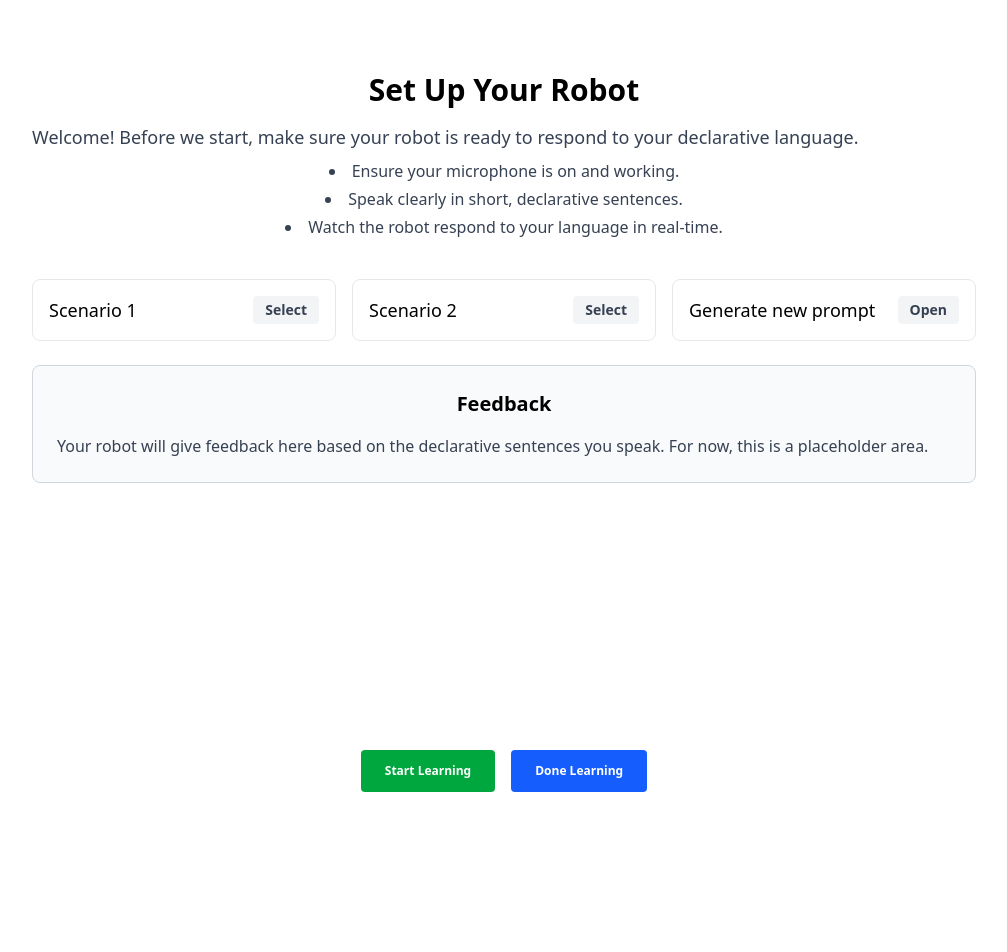
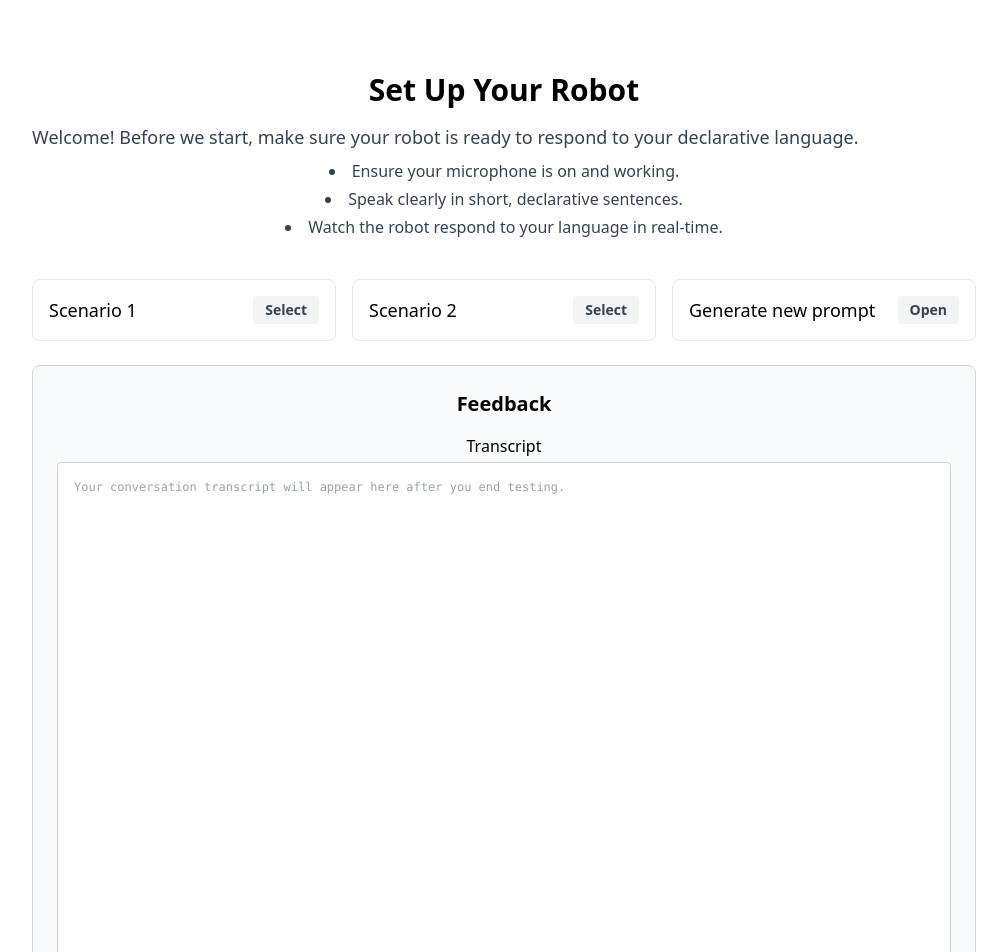
Before and after one commit to shiye-cao/Declarative-Language-Practice, a React (Vite) app in the folder interface/: page /intro in a window 1280 px wide. Shown: the top 952 px of the page, without its empty margins (136-1143 px from the left). Before the commit the page ends 864 px from the top, so only its background shows below. Built offline with nearby package versions, Linux system fonts and the light colour scheme.

Commit message:
Transcript showing up now. voice changed to women's

```diff
--- a/interface/src/components/pages/TaskIntroduction.tsx
+++ b/interface/src/components/pages/TaskIntroduction.tsx
@@ -2,7 +2,9 @@ import React, { useState } from 'react'
 import { useNavigate } from 'react-router-dom'
 //import FeedbackPrompt from '../FeedbackPrompt'
 
+
  //const feedbackProcessed = userFeedback.trim().length > 0;
+
 
 const RobotInteraction: React.FC = () => {
  const navigate = useNavigate()
@@ -18,6 +20,8 @@ const RobotInteraction: React.FC = () => {
  const [isGenerating, setIsGenerating] = useState(false);
  const [status, setStatus] = useState("");           // shows "Child listening..."
  const [robotMessage, setRobotMessage] = useState(""); // shows response from Sam
+ const [transcriptContent, setTranscriptContent] = useState("");
+ const [transcriptLoading, setTranscriptLoading] = useState(false);
 
 
  const scenarioDescriptions: Record<number, string> = {
@@ -25,13 +29,16 @@ const RobotInteraction: React.FC = () => {
    2: 'Scenario 2: Sam’s Grandma has just arrived for a visit. Grandma wants a hug from Sam. You and Sam also prepared some gifts for Grandma, a bouquet of flowers and a box of brownies, that you want Sam to give to her. '
  }
 
+
  const toggleScenario = (n: number) => {
    setSelectedScenario(prev => (prev === n ? null : n))
  }
 
+
    const handleStartLearning = async () => {
    // Step 1: show "Child listening..." immediately
    setStatus("Child listening...");
+
 
    try {
      // Step 2: call backend to initialize robot
@@ -40,11 +47,14 @@ const RobotInteraction: React.FC = () => {
        headers: { "Content-Type": "application/json" },
      });
 
+
      if (!res.ok) throw new Error("Failed to start learning");
+
 
      const data = await res.json();
      setRobotMessage(data.robotMessage || "");
      setStatus(""); // remove "Child listening" if you want
+
 
    } catch (err) {
      console.error(err);
@@ -57,6 +67,7 @@ const RobotInteraction: React.FC = () => {
    // Step 1: show "Child listening..." immediately
    setStatus("Child listening...");
 
+
    try {
      // Step 2: call backend to initialize robot
      const res = await fetch("http://localhost:8000/end-practice", {
@@ -64,11 +75,29 @@ const RobotInteraction: React.FC = () => {
        headers: { "Content-Type": "application/json" },
      });
 
+
      if (!res.ok) throw new Error("Failed to end practice");
 
+
      const data = await res.json();
-      setRobotMessage(data.robotMessage || "");
+     //setRobotMessage(data.robotMessage || "");
      setStatus(""); // remove "Child listening" if you want
+
+
+     // After ending practice, fetch latest transcript and show it in the Feedback area
+     setTranscriptLoading(true);
+     try {
+       const tRes = await fetch("http://localhost:8000/latest-transcript");
+       if (!tRes.ok) throw new Error("Failed to load latest transcript");
+       const text = await tRes.text();
+       setTranscriptContent(text);
+     } catch (tErr) {
+       console.error(tErr);
+       setTranscriptContent(`Error loading transcript. ${tErr instanceof Error ? tErr.message : tErr}`);
+     } finally {
+       setTranscriptLoading(false);
+     }
+
 
    } catch (err) {
      console.error(err);
@@ -78,6 +107,7 @@ const RobotInteraction: React.FC = () => {
 
 
    const handleGenerateScenarioPrompt = async () => {
+
 
    setIsGenerating(true);
    try {
@@ -99,6 +129,7 @@ const RobotInteraction: React.FC = () => {
  };
  //{childStatus && <p className="text-green-600 mt-2">{childStatus}</p>}
 
+
  return (
    <div className="min-h-screen p-10 bg-white max-w-5xl mx-auto flex flex-col">
      {/* Setup Instructions */}
@@ -113,6 +144,7 @@ const RobotInteraction: React.FC = () => {
          <li>Watch the robot respond to your language in real-time.</li>
        </ul>
      </section>
+
 
      {/* Row: Scenarios & Popup */}
      <section className="mb-6">
@@ -143,6 +175,7 @@ const RobotInteraction: React.FC = () => {
            )}
          </div>
 
+
          {/* Scenario 2 Card */}
          <div
            className={`w-full sm:w-1/3 border rounded-lg p-4 cursor-pointer transition-shadow ${
@@ -169,6 +202,7 @@ const RobotInteraction: React.FC = () => {
            )}
          </div>
 
+
          {/* Generate new Prompt */}
          <div
            className={`w-full sm:w-1/3 border rounded-lg p-4 transition-shadow ${
@@ -191,6 +225,7 @@ const RobotInteraction: React.FC = () => {
              </button>
            </div>
 
+
            {showGenerator && (
              <div className="mt-3">
                <label className="block text-sm text-gray-700 mb-1">Enter a brief description (optional)</label>
@@ -203,6 +238,7 @@ const RobotInteraction: React.FC = () => {
                  onClick={(e) => e.stopPropagation()}
                  onKeyDown={(e) => e.stopPropagation()}
                />
+
 
                <div className="mt-3 flex items-center gap-3">
                  <button
@@ -219,6 +255,7 @@ const RobotInteraction: React.FC = () => {
                    {isGenerating ? 'Generating...' : 'Generate'}
                  </button>
 
+
                  <button
                    onClick={(e) => { e.stopPropagation(); setGeneratorInput(''); setGeneratedPrompt(null) }}
                    className="px-3 py-2 bg-gray-100 text-gray-800 rounded hover:bg-gray-200 text-sm"
@@ -227,6 +264,7 @@ const RobotInteraction: React.FC = () => {
                    Clear
                  </button>
                </div>
+
 
                {generatedPrompt && (
                  <div className="mt-3 p-3 bg-white border border-gray-200 rounded">
@@ -240,18 +278,30 @@ const RobotInteraction: React.FC = () => {
        </div>
      </section>
 
+
      {/* Main Interaction Area */}
      <section className="flex flex-col md:flex-row mb-10 gap-8">
 
-        {/* Right: Feedback area */}
+
+       {/* Feedback area (Transcript) */}
        <div className="flex-1 border border-gray-300 rounded-lg p-6 bg-gray-50">
          <h2 className="text-xl font-semibold mb-4">Feedback</h2>
-          <p className="text-gray-700">
-            Your robot will give feedback here based on the declarative sentences you speak.
-            For now, this is a placeholder area.
-          </p>
+         <div className="w-full max-w-4xl">
+           <label className="block mb-1 font-medium">Transcript</label>
+           <div
+             className="w-full h-130 p-4 border border-gray-300 rounded font-mono overflow-auto whitespace-pre-wrap text-left text-xs bg-white"
+           >
+             {transcriptLoading
+               ? <span className="text-gray-400 italic">Loading transcript…</span>
+               : (transcriptContent.trim().length === 0
+                 ? <span className="text-gray-400">Your conversation transcript will appear here after you end testing.</span>
+                 : transcriptContent)}
+           </div>
+         </div>
        </div>
      </section>
+
+
 
 
            {/* Bottom: Learning Buttons */}
@@ -280,14 +330,17 @@ const RobotInteraction: React.FC = () => {
  )
 }
 
+
 export default RobotInteraction
 // import React, { useState } from 'react'
 // import { useNavigate } from 'react-router-dom'
 // import FeedbackPrompt from '../FeedbackPrompt'
 
+
 //   const [generatedPrompt, setGeneratedPrompt] = useState("");
 //   const [isGenerating, setIsGenerating] = useState(false);
 //   //const feedbackProcessed = userFeedback.trim().length > 0;
+
 
 //   const handleGenerateScenarioPrompt = async () => {
 //     // logButtonClick("generatePrompt");
@@ -314,6 +367,7 @@ export default RobotInteraction
 //     }
 //   };
 
+
 // const RobotInteraction: React.FC = () => {
 //   const navigate = useNavigate()
 //   const [selectedScenario, setSelectedScenario] = useState<number | null>(null)
@@ -334,13 +388,16 @@ export default RobotInteraction
 //     2: 'Scenario 2: Sam’s Grandma has just arrived for a visit. Grandma wants a hug from Sam. You and Sam also prepared some gifts for Grandma, a bouquet of flowers and a box of brownies, that you want Sam to give to her. '
 //   }
 
+
 //   const toggleScenario = (n: number) => {
 //     setSelectedScenario(prev => (prev === n ? null : n))
 //   }
 
+
 //     const handleStartLearning = async () => {
 //     // Step 1: show "Child listening..." immediately
 //     setStatus("Child listening...");
+
 
 //     try {
 //       // Step 2: call backend to initialize robot
@@ -349,11 +406,14 @@ export default RobotInteraction
 //         headers: { "Content-Type": "application/json" },
 //       });
 
+
 //       if (!res.ok) throw new Error("Failed to start learning");
+
 
 //       const data = await res.json();
 //       setRobotMessage(data.robotMessage || "");
 //       setStatus(""); // remove "Child listening" if you want
+
 
 //     } catch (err) {
 //       console.error(err);
@@ -361,7 +421,9 @@ export default RobotInteraction
 //     }
 //   };
 
+
 //     const handleGenerateScenarioPrompt = async () => {
+
 
 //     try {
 //       const res = await fetch("http://localhost:8000/generate-scenario-prompt", {
@@ -380,6 +442,7 @@ export default RobotInteraction
 //   };
 //   //{childStatus && <p className="text-green-600 mt-2">{childStatus}</p>}
 
+
 //   return (
 //     <div className="min-h-screen p-10 bg-white max-w-5xl mx-auto flex flex-col">
 //       {/* Setup Instructions */}
@@ -394,6 +457,7 @@ export default RobotInteraction
 //           <li>Watch the robot respond to your language in real-time.</li>
 //         </ul>
 //       </section>
+
 
 //       {/* Row: Scenarios & Popup */}
 //       <section className="mb-6">
@@ -424,6 +488,7 @@ export default RobotInteraction
 //             )}
 //           </div>
 
+
 //           {/* Scenario 2 Card */}
 //           <div
 //             className={`w-full sm:w-1/3 border rounded-lg p-4 cursor-pointer transition-shadow ${
@@ -449,6 +514,7 @@ export default RobotInteraction
 //               <p className="mt-3 text-gray-700 text-sm">{scenarioDescriptions[2]}</p>
 //             )}
 //           </div>
+
 
 //           {/* Generate new Prompt */}
 //           <div
@@ -485,6 +551,7 @@ export default RobotInteraction
 //               </button>
 //             </div>
 
+
 //             {showGenerator && (
 //               <div className="mt-3">
 //                 <label className="block text-sm text-gray-700 mb-1">Enter a brief description (optional)</label>
@@ -497,6 +564,7 @@ export default RobotInteraction
 //                   onClick={(e) => e.stopPropagation()}
 //                   onKeyDown={(e) => e.stopPropagation()}
 //                 />
+
 
 //                 <div className="mt-3 flex items-center gap-3">
 //                   <button
@@ -529,6 +597,7 @@ export default RobotInteraction
 //                     {isGenerating ? 'Generating...' : 'Generate'}
 //                   </button>
 
+
 //                   <button
 //                     onClick={(e) => { e.stopPropagation(); setGeneratorInput(''); setGeneratedPrompt(null) }}
 //                     className="px-3 py-2 bg-gray-100 text-gray-800 rounded hover:bg-gray-200 text-sm"
@@ -537,6 +606,7 @@ export default RobotInteraction
 //                     Clear
 //                   </button>
 //                 </div>
+
 
 //                 {generatedPrompt && (
 //                   <div className="mt-3 p-3 bg-white border border-gray-200 rounded">
@@ -550,8 +620,10 @@ export default RobotInteraction
 //         </div>
 //       </section>
 
+
 //       {/* Main Interaction Area */}
 //       <section className="flex flex-col md:flex-row mb-10 gap-8">
+
 
 //         {/* Right: Feedback area */}
 //         <div className="flex-1 border border-gray-300 rounded-lg p-6 bg-gray-50">
@@ -562,6 +634,8 @@ export default RobotInteraction
 //           </p>
 //         </div>
 //       </section>
+
+
 
 
 //             {/* Bottom: Learning Buttons */}
@@ -589,4 +663,5 @@ export default RobotInteraction
 //   )
 // }
 
+
 // export default RobotInteraction
```
Also changed, not shown: 1 other file (tests, documents, lock files or other folders). Lines whose indentation alone changed are shown as unchanged.
